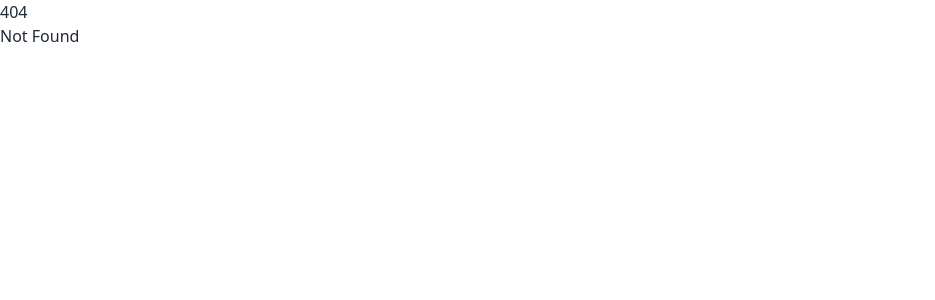
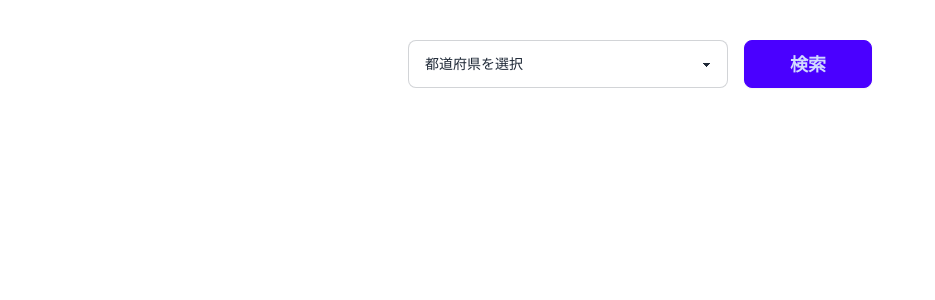
Before and after one commit to nagutabby/tourist-information-base, a SvelteKit app: page / in a window 1280 px wide. Before the commit this address had no page. Shown: the top 300 px of the page, without its empty margins (0-935 px from the left). Built offline with nearby package versions, Linux system fonts and the light colour scheme.

Commit message:
都道府県を選択して観光名所を検索する機能を追加する

```diff
--- a/src/routes/+layout.svelte
+++ b/src/routes/+layout.svelte
@@ -2,4 +2,6 @@
   import "../main.css";
 </script>
 
-<slot />
+<div class="container mx-auto my-10">
+  <slot />
+</div>
--- /dev/null
+++ b/src/routes/+page.svelte
@@ -0,0 +1,19 @@
+<script lang="ts">
+  import type { PageData } from "./$types";
+
+  export let data: PageData;
+</script>
+
+<form action="/locations" class="flex justify-center gap-4">
+  <select
+    name="prefecture"
+    class="select select-bordered w-full max-w-xs"
+    required
+  >
+    <option value="" disabled selected>都道府県を選択</option>
+    {#each data.prefectures as prefecture}
+      <option value="{prefecture}">{prefecture}</option>
+    {/each}
+  </select>
+  <button type="submit" class="btn btn-primary w-[10vw] text-lg">検索</button>
+</form>
--- /dev/null
+++ b/src/routes/+page.ts
@@ -0,0 +1,16 @@
+import type { PageLoad } from "./$types";
+
+export const load: PageLoad = async () => {
+
+  return {
+    prefectures: ["北海道", "青森県", "岩手県", "宮城県", "秋田県", "山形県", "福島県",
+      "茨城県", "栃木県", "群馬県", "埼玉県", "千葉県", "東京都", "神奈川県",
+      "新潟県", "富山県", "石川県", "福井県", "山梨県", "長野県", "岐阜県",
+      "静岡県", "愛知県", "三重県", "滋賀県", "京都府", "大阪府", "兵庫県",
+      "奈良県", "和歌山県", "鳥取県", "島根県", "岡山県", "広島県", "山口県",
+      "徳島県", "香川県", "愛媛県", "高知県", "福岡県", "佐賀県", "長崎県",
+      "熊本県", "大分県", "宮崎県", "鹿児島県", "沖縄県"]
+  }
+}
+
+export const prerender = false;
--- a/src/routes/locations/+page.server.ts
+++ b/src/routes/locations/+page.server.ts
@@ -1,7 +1,7 @@
 import type { PageServerLoad } from "./$types";
 
-export const load: PageServerLoad = (async () => {
-  const response = await fetch("https://overpass-api.de/api/interpreter?data=%5Bout%3Ajson%5D%3B%0D%0A++area%5Bname%3D%22%E6%9D%B1%E4%BA%AC%E9%83%BD%22%5D%3B%0D%0A++node%28area%29%5Btourism%3Dattraction%5D%3B%0D%0Aout%3B");
+export const load: PageServerLoad = (async ({ url }) => {
+  const response = await fetch("https://overpass-api.de/api/interpreter?data=" + encodeURIComponent('[out:json];area[name="') + encodeURIComponent(url.searchParams.get("prefecture")!) + encodeURIComponent('"];node(area)[tourism=attraction];out;'));
   const location: Validation.Overpass = await response.json();
   return location;
 })
--- a/src/routes/locations/[id]/+page.server.ts
+++ b/src/routes/locations/[id]/+page.server.ts
@@ -1,5 +1,5 @@
 
-import type { PageServerLoad } from "../$types";
+import type { PageServerLoad } from "./$types";
 
 export const load: PageServerLoad = (async ({ url }) => {
   const response = await fetch(`https://overpass-api.de/api/interpreter?data=%5Bout%3Ajson%5D%3B%0D%0A++node%28id%3A+${url.pathname.split("/")[2]}%29%3B%0D%0Aout%3B`);
--- a/src/routes/locations/[id]/+page.svelte
+++ b/src/routes/locations/[id]/+page.svelte
@@ -1,5 +1,5 @@
 <script lang="ts">
-  import type { PageData } from "../$types";
+  import type { PageData } from "./$types";
 
   export let data: PageData;
 </script>
```
Also changed, not shown: src/routes/locations/+page.svelte (+5 -5 lines).
